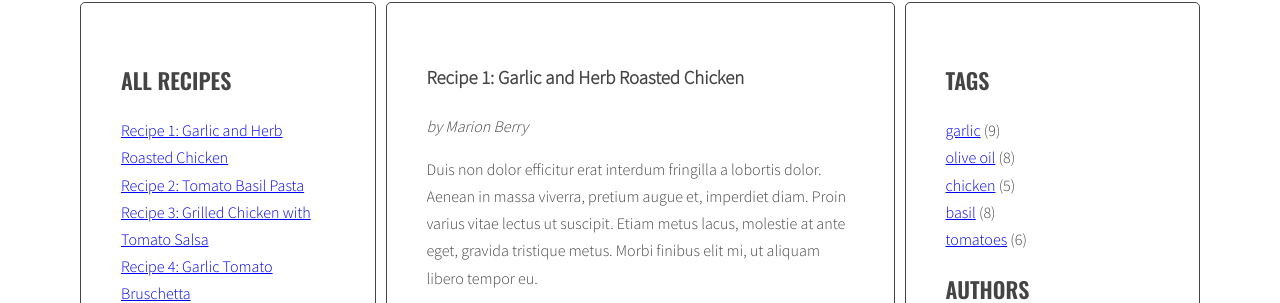
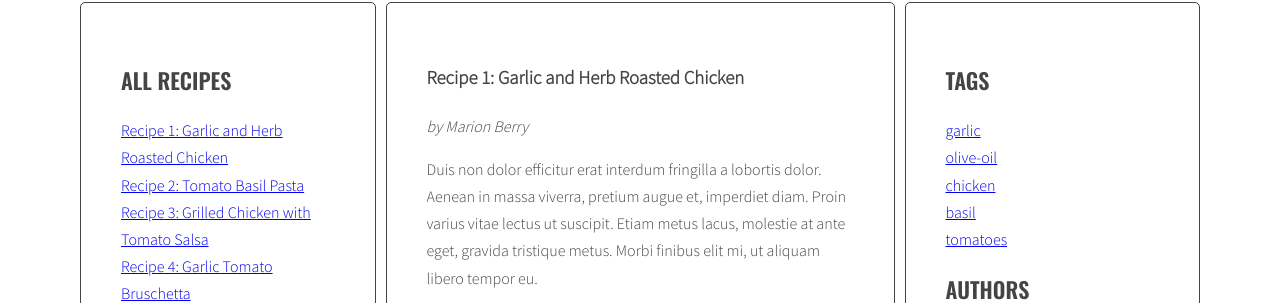
Before and after one commit to k0r0lina/cookbook, a website: page index.html in a window 1280 px wide. Shown: the part 241-544 px from the top of the page. Drawn offline with nearby package versions, Linux system fonts and the light colour scheme.

Commit message:
Generate tags in right column

```diff
--- a/index.html
+++ b/index.html
@@ -369,13 +369,7 @@
           </section>
           <aside class="sidebar">
             <h2 class="section-title">Tags</h2>
-            <ul class="list tags">
-              <li><a href="#">garlic</a> <span>(9)</span></li>
-              <li><a href="#">olive oil</a> <span>(8)</span></li>
-              <li><a href="#">chicken</a> <span>(5)</span></li>
-              <li><a href="#">basil</a> <span>(8)</span></li>
-              <li><a href="#">tomatoes</a> <span>(6)</span></li>
-            </ul>
+            <ul class="list tags"></ul>
             <h2 class="section-title">Authors</h2>
             <ul class="list authors">
               <li>
--- a/js/script.js
+++ b/js/script.js
@@ -1,10 +1,13 @@
-// Titles handler
+/* Titles handler */
+
 function titleClickHandler(event) {
   event.preventDefault();
+
   // Selectors
   const activeLinks = document.querySelectorAll(".titles a.active");
   const activeArticles = document.querySelectorAll(".pages .page.active");
 
+  // Remove class active
   for (let activeLink of activeLinks) {
     activeLink.classList.remove("active");
   }
@@ -13,6 +16,7 @@ function titleClickHandler(event) {
     activeArticle.classList.remove("active");
   }
 
+  // Add class active
   this.classList.add("active");
 
   const linkHref = this.getAttribute("href");
@@ -20,22 +24,26 @@ function titleClickHandler(event) {
   currentArticle.classList.add("active");
 }
 
-// Global selectors
+/* Global selectors */
+
 const articleSelector = ".page",
   titleSelector = ".page-title",
   titleListSelector = ".titles",
   articleTagsSelector = ".page-tags .list-horizontal",
-  articleAuthorSelector = ".page-author";
+  articleAuthorSelector = ".page-author",
+  tagsListSelector = ".tags.list";
 
-// Titles generator
+/* Titles generator */
+
 function generateTitleLinks(customSelector = "") {
+  // Selectors
   const titleList = document.querySelector(titleListSelector);
   titleList.innerHTML = "";
 
   const articles = document.querySelectorAll(articleSelector + customSelector);
-
   let html = "";
 
+  // Generating title links
   for (let article of articles) {
     const articleId = article.getAttribute("id");
     const articleTitle = article.querySelector(titleSelector).innerHTML;
@@ -50,6 +58,7 @@ function generateTitleLinks(customSelector = "") {
   }
   titleList.innerHTML = html;
 
+  // Add eventListeners to title links
   const links = document.querySelectorAll(".titles a");
   for (let link of links) {
     link.addEventListener("click", titleClickHandler);
@@ -57,10 +66,15 @@ function generateTitleLinks(customSelector = "") {
 }
 generateTitleLinks();
 
-// Tags generator
+/* Tags generator */
+
 function generateTags() {
+  let allTags = [];
+
+  // Selector
   const articles = document.querySelectorAll(articleSelector);
 
+  // Generating tags
   for (let article of articles) {
     const articleTags = article.querySelector(articleTagsSelector);
 
@@ -70,26 +84,41 @@ function generateTags() {
     for (let tag of tags) {
       const linkHTML = '<li><a href="#tag-' + tag + '">' + tag + "</a></li>";
       html += linkHTML;
+
+      // Check if this link is NOT already in allTags
+      if (allTags.indexOf(linkHTML) == -1) {
+        allTags.push(linkHTML);
+      }
     }
     articleTags.innerHTML = html;
   }
+
+  // Select tags in right column
+  const tagList = document.querySelector(tagsListSelector);
+  // Generate tags
+  tagList.innerHTML = allTags.join(" ");
 }
 generateTags();
 
-// Tags handler
+/* Tags handler */
+
 function tagClickHandler(event) {
   event.preventDefault();
 
+  // Finding active tags
   const href = this.getAttribute("href");
   const tag = href.replace("#tag-", "");
   const activeTags = document.querySelectorAll('a.active[href^="#tag-"]');
 
+  // Remove class active
   for (let activeTag of activeTags) {
     activeTag.classList.remove("active");
   }
 
+  // Selector
   const tagLinks = document.querySelectorAll('a[href="' + href + '"]');
 
+  // Add class active
   for (let tagLink of tagLinks) {
     tagLink.classList.add("active");
   }
@@ -98,18 +127,23 @@ function tagClickHandler(event) {
 }
 
 function addClickListenersToTags() {
+  // Selector
   const links = document.querySelectorAll(".page-tags .list-horizontal a");
 
+  // Add eventListener to tags
   for (let link of links) {
     link.addEventListener("click", tagClickHandler);
   }
 }
 addClickListenersToTags();
 
-// Authors generator
+/* Authors generator */
+
 function generateAuthors() {
+  // Selector
   const articles = document.querySelectorAll(articleSelector);
 
+  // Generating author names
   for (let article of articles) {
     const authorElement = article.querySelector(articleAuthorSelector);
     const authorName = article.getAttribute("data-author");
@@ -119,19 +153,25 @@ function generateAuthors() {
 }
 generateAuthors();
 
-// Authors handler
+/* Authors handler */
+
 function authorClickHandler(event) {
   event.preventDefault();
 
+  // Finding all active author links
   const href = this.getAttribute("href");
   const author = href.replace("#author-", "");
   const activeAuthors = document.querySelectorAll('a.active[href^="#author-"]');
 
+  // Remove class active
   for (let activeAuthor of activeAuthors) {
     activeAuthor.classList.remove("active");
   }
 
+  // Selector for clicked author link
   const authorLinks = document.querySelectorAll('a[href="' + href + '"]');
+
+  // Add class active
   for (let authorLink of authorLinks) {
     authorLink.classList.add("active");
   }
@@ -140,8 +180,10 @@ function authorClickHandler(event) {
 }
 
 function addClickListenersToAuthors() {
+  // Selector
   const authorLinks = document.querySelectorAll(".page-author a");
 
+  // Add eventListener to authors
   for (let authorLink of authorLinks) {
     authorLink.addEventListener("click", authorClickHandler);
   }
```
